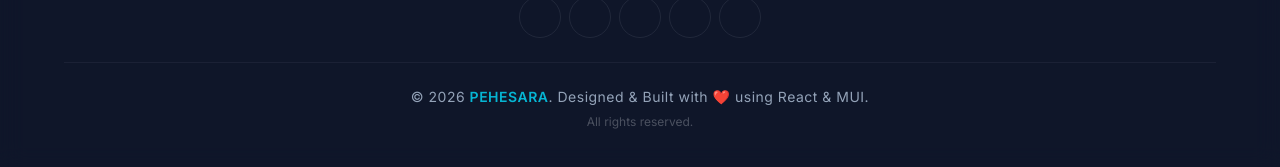
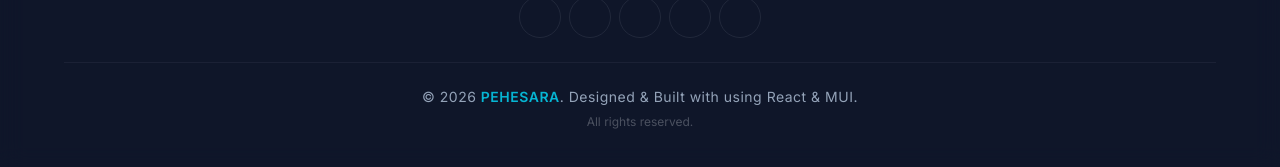
Before and after one commit to UdulaPahasara/MyPortFolio, a React (Vite) app: page / in a window 1280 px wide. Shown: the part 6342-6509 px from the top of the page. Built offline with nearby package versions, Linux system fonts and the light colour scheme; some icons are missing.

Commit message:
feat: implement EmailJS contact form and footer components with environment configuration

```diff
--- a/src/components/Contact.jsx
+++ b/src/components/Contact.jsx
@@ -153,6 +153,7 @@ const Contact = () => {
           <motion.div variants={itemVariants}>
             <Box sx={{
               display: 'flex',
+              flexDirection: { xs: 'column', sm: 'row' },
               justifyContent: 'center',
               gap: 2,
               mb: 4,
@@ -217,7 +218,7 @@ const Contact = () => {
             }}>
               <Box sx={{
                 display: 'grid',
-                gridTemplateColumns: '1fr 1fr',
+                gridTemplateColumns: { xs: '1fr', sm: '1fr 1fr' },
                 gap: 2,
               }}>
                 {/* Row 1 */}
--- a/src/components/Footer.jsx
+++ b/src/components/Footer.jsx
@@ -65,7 +65,7 @@ const Footer = () => {
             <Box component="span" sx={{ color: 'primary.main', fontWeight: 700 }}>
               {name}
             </Box>
-            . Designed & Built with ❤️ using React & MUI.
+            . Designed & Built with using React & MUI.
           </Typography>
           <Typography variant="caption" sx={{ color: 'rgba(255,255,255,0.25)', mt: 0.5, display: 'block' }}>
             All rights reserved.
```
